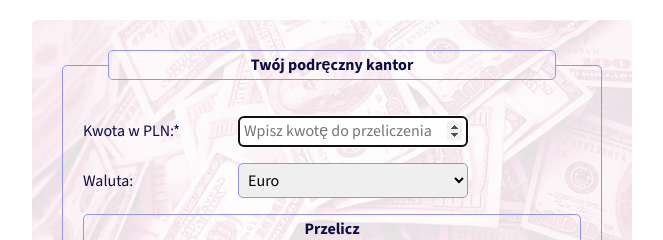
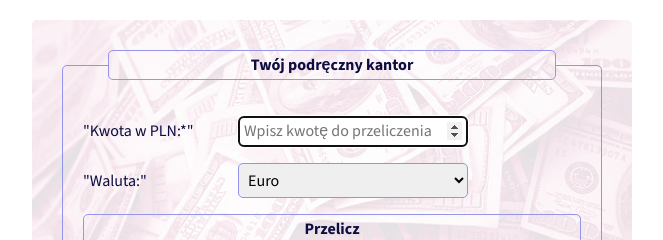
Before and after one commit to DominikaBuczekSzkowron/currency-converter-react, a React (Create React App) app: page / in a window 1280 px wide. Shown: the top 240 px of the page, without its empty margins (308-971 px from the left). Built offline with nearby package versions, Linux system fonts and the light colour scheme.

Commit message:
remove unnedded components

```diff
--- a/src/Form/CurrencySelector/CurrencySelector.js
+++ b/src/Form/CurrencySelector/CurrencySelector.js
@@ -1,9 +1,7 @@
-import LabelText from "../LabelText/LabelText";
-
 export const CurrencySelector = ({ currencies, onSelectChange }) => {
   return (
     <label>
-      <LabelText text="Waluta:" />
+      <span className="form__labelText">"Waluta:"</span>
       <select onChange={onSelectChange} className="form__fieldsetInput">
         {currencies.map((currency) => (
           <option key={currency.name} value={currency.symbol}>
--- a/src/Form/Header/header.css
+++ /dev/null
@@ -1,8 +0,0 @@
-.form__legend {
-  width: 90%;
-  border: 1px solid hsl(240, 67%, 75%);
-  padding: 5px;
-  border-radius: 5px;
-  color: hsl(240, 67%, 15%);
-  text-align: center;
-}
--- a/src/Form/Header/header.js
+++ /dev/null
@@ -1,8 +0,0 @@
-import "./header.css";
-
-const Header = ({ title }) => (
-  <legend className="form__legend">
-    <strong>{title}</strong>
-  </legend>
-);
-export default Header;
--- a/src/Form/InputAmount/InputAmount.js
+++ b/src/Form/InputAmount/InputAmount.js
@@ -1,9 +1,7 @@
-import LabelText from "../LabelText/LabelText";
-
 export function InputAmount({ onChange }) {
   return (
     <label>
-      <LabelText text="Kwota w PLN:*" />
+      <span className="form__labelText">"Kwota w PLN:*"</span>
       <input
         onChange={(event) => onChange(event.target.value)}
         className="form__fieldsetInput"
--- a/src/Form/LabelText/LabelText.css
+++ /dev/null
@@ -1,5 +0,0 @@
-.form__labelText {
-  width: 150px;
-  display: inline-block;
-  margin-right: 5px;
-}
--- a/src/Form/LabelText/LabelText.js
+++ /dev/null
@@ -1,4 +0,0 @@
-import "./LabelText.css";
-
-const LabelText = ({ text }) => <span className="form__labelText">{text}</span>;
-export default LabelText;
--- a/src/Form/Result/Result.css
+++ /dev/null
@@ -1,9 +0,0 @@
-.form__result {
-  width: 100%;
-  margin-bottom: 20px;
-  border: 1px solid hsl(240, 67%, 75%);
-  padding: 5px;
-  border-radius: 5px;
-  color: hsl(240, 67%, 15%);
-  text-align: center;
-}
--- a/src/Form/Result/Result.js
+++ /dev/null
@@ -1,9 +0,0 @@
-import "./Result.css";
-
-export function Result({ valueText }) {
-  return (
-    <p className="form__result">
-      <strong className="result">{valueText}</strong>
-    </p>
-  );
-}
--- a/src/Form/form.js
+++ b/src/Form/form.js
@@ -1,10 +1,7 @@
 import "./form.css";
 import { useState } from "react";
 import { currencies } from "../utils/currencies.js";
-import Header from "./Header/header";
-import LabelText from "./LabelText/LabelText";
 import { CurrencySelector } from "./CurrencySelector/CurrencySelector";
-import { Result } from "./Result/Result";
 import { InputAmount } from "./InputAmount/InputAmount";
 
 const Form = () => {
@@ -25,7 +22,9 @@ const Form = () => {
   return (
     <form onSubmit={convert} className="form">
       <fieldset className="form__fieldset">
-        <Header title="Twój podręczny kantor" />
+        <legend className="form__legend">
+          <strong>Twój podręczny kantor</strong>
+        </legend>
         <p>
           <InputAmount onChange={(value) => setAmountToConvert(+value)} />
         </p>
@@ -35,14 +34,14 @@ const Form = () => {
             onSelectChange={onSelectChange}
           />
         </p>
-
         <button className="form__button">
           <strong>Przelicz</strong>
         </button>
-
         <p className="form__note">*Pole nie może być puste</p>
-        <LabelText text="Po przeliczeniu:" />
-        <Result valueText={resultText} />
+        <span className="form__labelText">Po przeliczeniu:</span>
+        <p className="form__result">
+          <strong className="result">{resultText}</strong>
+        </p>
       </fieldset>
     </form>
   );
```
